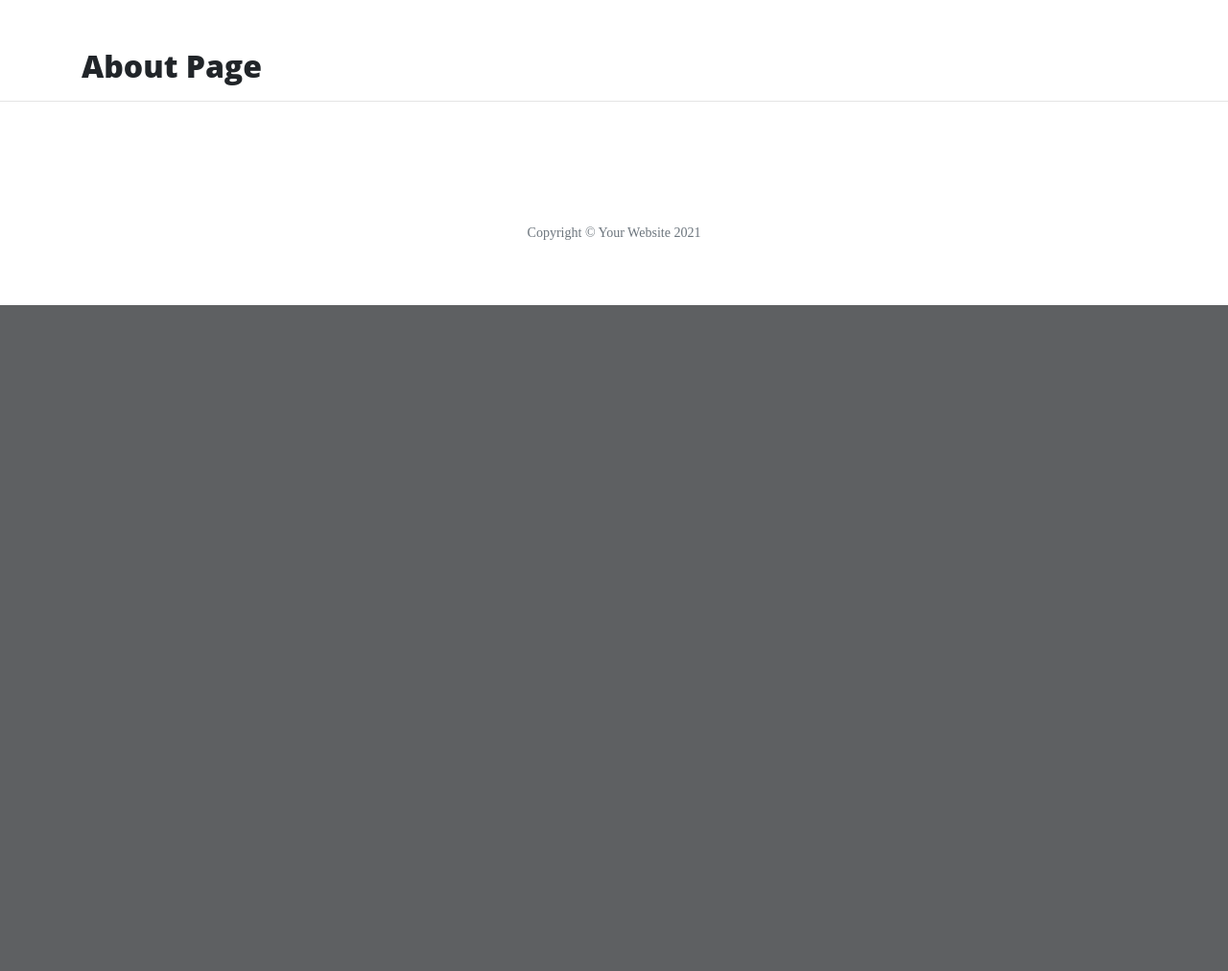
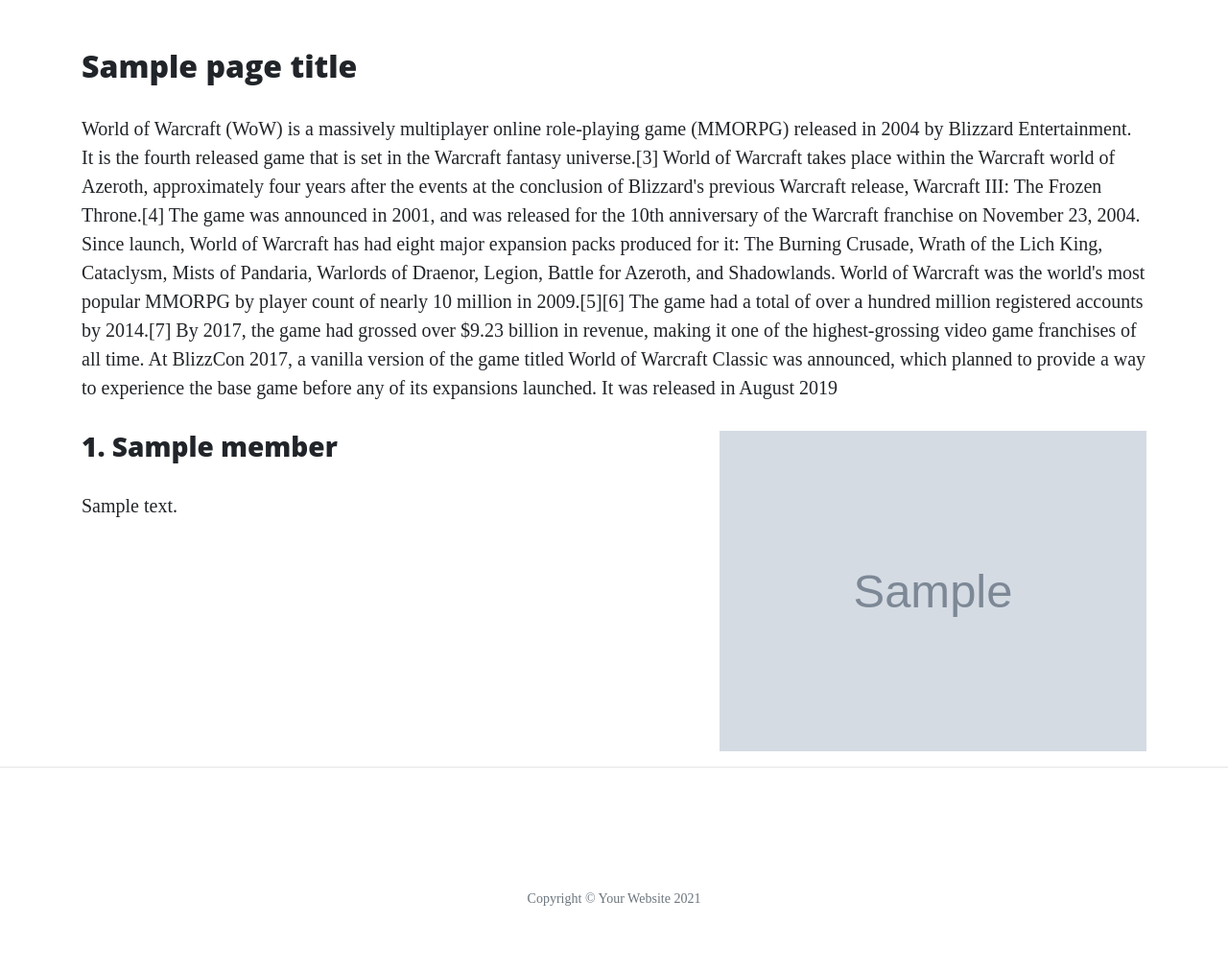
Before and after one commit to AnnaLouise500/practical-python, a Flask app: template templates/about.html in a window 1280 px wide. Shown: the part 628-1640 px from the top of the page at 96% size. Before the commit the page ends 946 px from the top, so only its background shows below. Run offline with Flask 2, Linux system fonts and the light colour scheme; the template is opened without the code that fills it: most values are stand-ins (such as "Sample title", 1, 10 or a date in 2020); grey boxes marked "Sample" are stand-in pictures; some libraries are stand-ins or nearby versions.

Commit message:
started playing with json file injection - added arrays of information to about html page and wrote if for and else loops to style it appropriately

```diff
--- a/run.py
+++ b/run.py
@@ -1,29 +1,38 @@
 import os
+import json
 from flask import Flask, render_template
 
 app = Flask(__name__)
+
 
 @app.route("/")
 def index():
     return render_template("index.html")
 
+
 # make sure 2 lines between each function
 @app.route("/about")
 def about():
-    return render_template("about.html")
+    data = []
+    with open("data/company.json", "r") as json_data:
+            data = json.load(json_data)
+    return render_template("about.html", page_title="About", company=data)
 
 
 @app.route("/contact")
 def contact():
-    return render_template("contact.html")
+    return render_template("contact.html", page_title="Contact")
+
 
 @app.route("/careers")
 def careers():
-    return render_template("careers.html")
+    return render_template("careers.html", page_title="Careers")
+# page type is a variable name
 
 
 if __name__ == "__main__":
     app.run(
         host=os.environ.get("IP", "0.0.0.0"),
         port=int(os.environ.get("PORT", "5000")),
-            debug=True) # never use debug=true in a testing environment not in a submitted project
+        debug=True)
+# never use debug=true in a testing environment not in a submitted project
--- /dev/null
+++ b/static/css/style.css
@@ -0,0 +1,3 @@
+.col-md-5 img {
+    width: 100%;
+}
--- a/templates/about.html
+++ b/templates/about.html
@@ -1,4 +1,57 @@
 {% extends "base.html" %} <!--doctype must be declared first warning is fine as long as the doctype is declared on the html doc which is being injected i.e. base.html-->
 {% block content %}
-    <h2>About Page</h2>
+
+
+
+    <h2>{{ page_title }}</h2>
+    <p>
+        World of Warcraft (WoW) is a massively multiplayer online role-playing game (MMORPG) released in 2004 by Blizzard
+        Entertainment. It is the fourth released game that is set in the Warcraft fantasy universe.[3] World of Warcraft takes
+        place within the Warcraft world of Azeroth, approximately four years after the events at the conclusion of Blizzard's
+        previous Warcraft release, Warcraft III: The Frozen Throne.[4] The game was announced in 2001, and was released for the
+        10th anniversary of the Warcraft franchise on November 23, 2004. Since launch, World of Warcraft has had eight major
+        expansion packs produced for it: The Burning Crusade, Wrath of the Lich King, Cataclysm, Mists of Pandaria, Warlords of
+        Draenor, Legion, Battle for Azeroth, and Shadowlands.
+
+        World of Warcraft was the world's most popular MMORPG by player count of nearly 10 million in 2009.[5][6] The game had a
+        total of over a hundred million registered accounts by 2014.[7] By 2017, the game had grossed over $9.23 billion in
+        revenue, making it one of the highest-grossing video game franchises of all time. At BlizzCon 2017, a vanilla version of
+        the game titled World of Warcraft Classic was announced, which planned to provide a way to experience the base game
+        before any of its expansions launched. It was released in August 2019
+    </p>
+
+    {% for member in company %}
+
+        <div class="row featurette">
+
+            {% if loop.index % 2 != 0 %}
+
+            <div class="col-md-7">
+                <h3>{{ loop.index }}. {{ member.name }}</h3>
+                <p>{{ member.description }}</p>
+            </div>
+            <div class="col-md-5">
+                <img src="{{ member.image_source }}" alt="Member Image" class="featurette-image image-responsive">
+            </div>
+
+            {% else %}
+            <div class="col-md-5">
+                <img src="{{ member.image_source }}" alt="Member Image" class="featurette-image image-responsive">
+            </div>
+            <div class="col-md-7">
+                <h3>{{ loop.index }}. {{ member.name }}</h3>
+                <p>{{ member.description }}</p>
+            </div>
+
+            {% endif %}
+        </div>
+
+        {% if loop.index != loop.length %}
+
+            <hr class="featurette-divider">
+
+        {% endif %}
+
+    {% endfor %}
+
 {% endblock %}
--- a/templates/base.html
+++ b/templates/base.html
@@ -3,8 +3,9 @@
 <head>
     <meta charset="UTF-8">
     <meta name="viewport" content="width=device-width, initial-scale=1.0">
-    <link rel="stylesheet" href="{{ url_for('static', filename='vendor/bootstrap/css/bootstrap.min.css') }}">
-    <link rel="stylesheet" href="{{ url_for('static', filename='css/clean-blog.min.css') }}">
+    <link rel="stylesheet" href="{{ url_for('static', filename='vendor/bootstrap/css/bootstrap.min.css') }}" type="text/css">
+    <link rel="stylesheet" href="{{ url_for('static', filename='css/clean-blog.min.css') }}" type="text/css">
+    <link rel="stylesheet" href="{{ url_for('static', filename='css/style.css') }}" type="text/css">
     <title>Hello Flask</title>
 </head>
 <body>
--- a/templates/careers.html
+++ b/templates/careers.html
@@ -1,4 +1,4 @@
 {% extends "base.html" %} <!--doctype must be declared first warning is fine as long as the doctype is declared on the html doc which is being injected i.e. base.html-->
 {% block content %}
-    <h2>Come work with us</h2>
+    <h2>{{ page_title }}</h2>
 {% endblock %}
--- a/templates/contact.html
+++ b/templates/contact.html
@@ -1,4 +1,4 @@
 {% extends "base.html" %} <!--doctype must be declared first warning is fine as long as the doctype is declared on the html doc which is being injected i.e. base.html-->
 {% block content %}
-    <h2>Contact Page</h2>
+    <h2>{{ page_title }}</h2>
 {% endblock %}
```
Also changed, not shown: data/company.json (added, +67 -0 lines).
